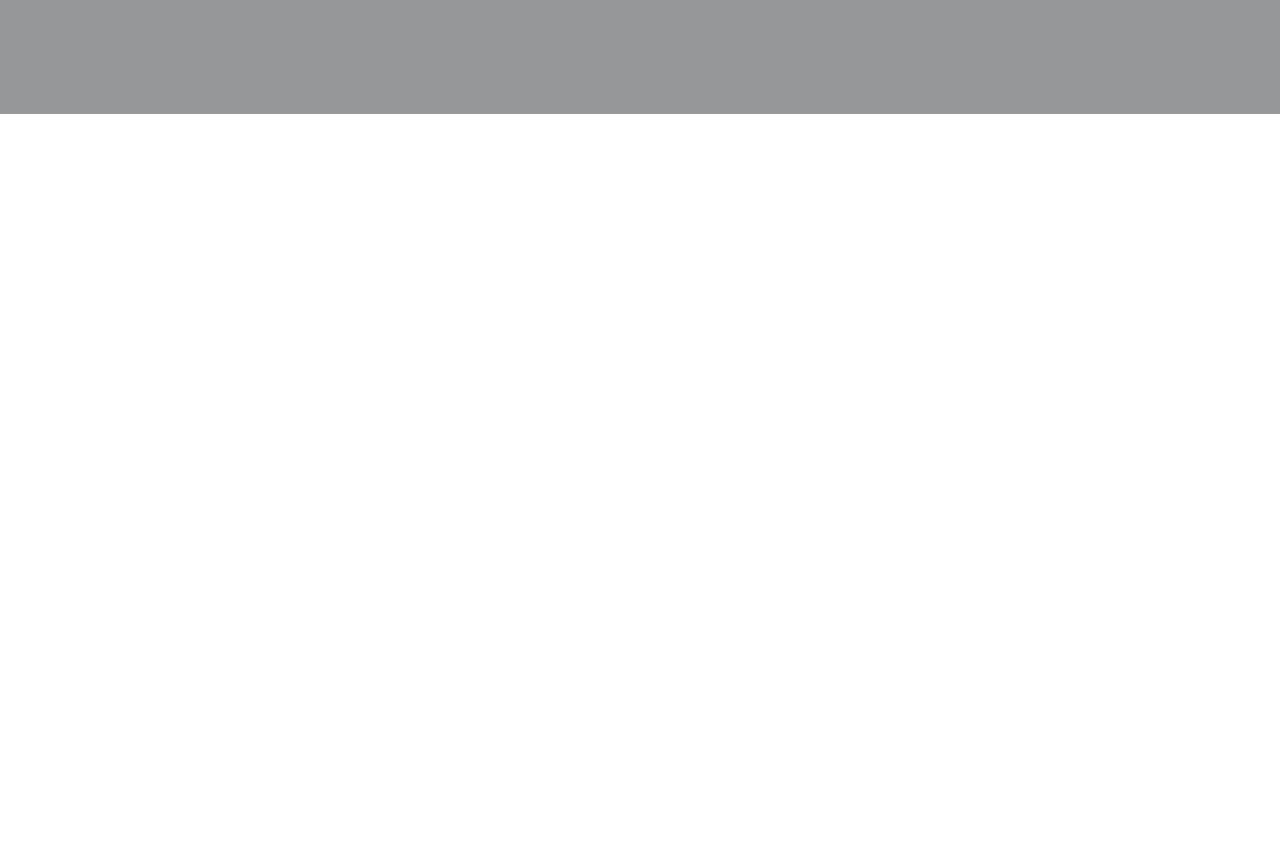
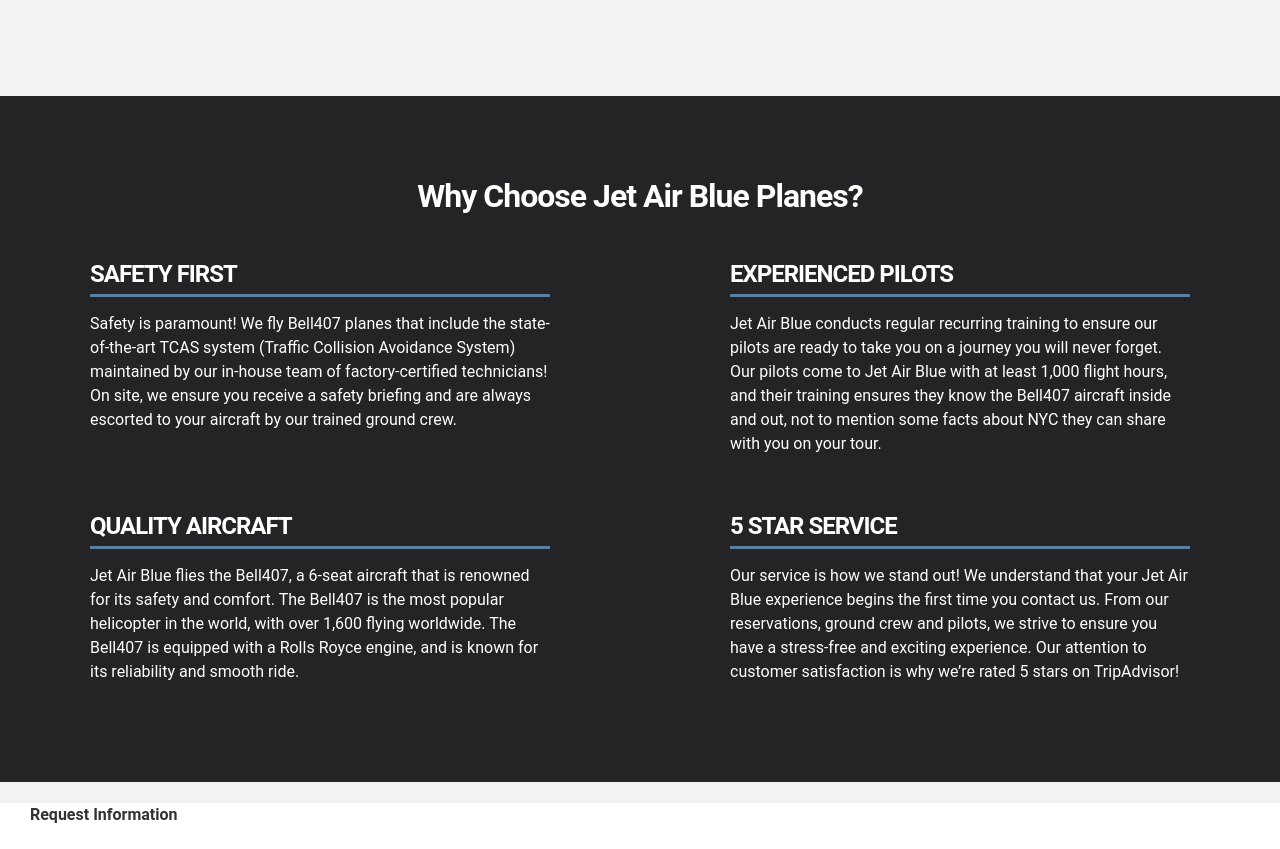
Before and after one commit to nooccarr/JetAirBlue, a React (Vite) app: page / in a window 1280 px wide. Shown: the part 1892-2741 px from the top of the page. Before the commit the page ends 2006 px from the top, so only its background shows below. Built offline with nearby package versions, Linux system fonts and the light colour scheme.

Commit message:
Continue working on Home page. Add more components.

```diff
--- a/src/components/Home.jsx
+++ b/src/components/Home.jsx
@@ -3,40 +3,64 @@
 
 const tours = [
   {
-    title: 'Manhattan Plane Tour',
+    title: 'Manhattan Classic Plane Tour',
     description: 'Take a flight that you will remember for a lifetime! Departing from the Downtown Manhattan Heliport, the Classic Manhattan Tour begins at the majestic the Statue of Liberty, followed by the world-famous Manhattan Skyline.',
     image: 'https://placehold.co/360x240'
   },
   {
+    title: 'Manhattan Deluxe Plane Tour',
+    description: 'An exciting and comprehensive helicopter tour of New York City with breathtaking views and excellent photo opportunities! This extended version of the Classic Tour will treat you to the best views of New York City including the Statue of Liberty, Empire State Building and Central park.',
+    image: 'https://placehold.co/360x240'
+  },
+    {
     title: 'Montauk Plane Tour',
     description: 'An exciting and comprehensive helicopter tour of New York City with breathtaking views and excellent photo opportunities! This extended version of the Classic Tour will treat you to the best views of New York City including the Statue of Liberty, Empire State Building and Central park.',
     image: 'https://placehold.co/360x240'
   },
 ];
 
+const values = [
+  {
+    title: 'safety first',
+    description: 'Safety is paramount! We fly Bell407 planes that include the state-of-the-art TCAS system (Traffic Collision Avoidance System) maintained by our in-house team of factory-certified technicians! On site, we ensure you receive a safety briefing and are always escorted to your aircraft by our trained ground crew.',
+  },
+  {
+    title: 'experienced pilots',
+    description: 'Jet Air Blue conducts regular recurring training to ensure our pilots are ready to take you on a journey you will never forget. Our pilots come to Jet Air Blue with at least 1,000 flight hours, and their training ensures they know the Bell407 aircraft inside and out, not to mention some facts about NYC they can share with you on your tour.',
+  },
+  {
+    title: 'quality aircraft',
+    description: 'Jet Air Blue flies the Bell407, a 6-seat aircraft that is renowned for its safety and comfort. The Bell407 is the most popular helicopter in the world, with over 1,600 flying worldwide. The Bell407 is equipped with a Rolls Royce engine, and is known for its reliability and smooth ride.',
+  },
+  {
+    title: '5 star service',
+    description: 'Our service is how we stand out! We understand that your Jet Air Blue experience begins the first time you contact us. From our reservations, ground crew and pilots, we strive to ensure you have a stress-free and exciting experience. Our attention to customer satisfaction is why we’re rated 5 stars on TripAdvisor!',
+  },
+];
+
 const Home = () => {
 
-  const imagesCarouselTop = () => (
+  const imagesCarouselBottom = () => (
     <Carousel autoPlay interval="10000" infiniteLoop showThumbs={false}>
-      <div className='home-main-image'>
+      <div className='home-main-image-bottom'>
         <img src="https://placehold.co/1920x525" />
         {/* <p className="legend">Legend 1</p> */}
       </div>
-      <div className='home-main-image'>
+      <div className='home-main-image-bottom'>
         <img src="https://placehold.co/1920x525" />
         {/* <p className="legend">Legend 2</p> */}
       </div>
-      <div className='home-main-image'>
+      <div className='home-main-image-bottom'>
         <img src="https://placehold.co/1920x525" />
         {/* <p className="legend">Legend 3</p> */}
       </div>
     </Carousel>
   );
 
-  const imagesCarouselBottom = () => (
+  const imagesCarouselTop = () => (
     <Carousel showThumbs={false} showIndicators={false}>
-      <div className='home-main-image'>
-        <img src="https://placehold.co/1920x525" />
+      <div className='home-main-image-top'>
+        <img src="https://placehold.co/1920x1080" />
       </div>
     </Carousel>
   );
@@ -73,6 +97,50 @@
     <button className='learn-more-button'>learn more</button>
   );
 
+  const valueList = () => (
+    <div className='home-value-list'>
+      {values.map(value => (
+        <div className='home-value-container'>
+          <h4 className='home-value-title'>{value.title}</h4>
+          <p className='home-value-description'>{value.description}</p>
+        </div>
+      ))}
+    </div>
+  );
+
+  const requestInfo = () => (
+    <div className='home-request-info-form-container'>
+      <form>
+        <div>
+          <h4>Request Information</h4>
+        </div>
+        <div>
+          <label htmlFor='fname'>First Name</label>
+          <input type='text' id='fname' name='fname' />
+        </div>
+        <div>
+          <label htmlFor='lname'>Last Name</label>
+          <input type='text' id='lname' name='lname' />
+        </div>
+        <div>
+          <label htmlFor='email'>Email</label>
+          <input type='email' id='email' name='email' />
+        </div>
+        <div>
+          <label htmlFor='phone'>Phone</label>
+          <input type='tel' id='phone' name='phone' />
+        </div>
+        <div>
+          <label htmlFor='message'>What Can We Assist You With?</label>
+          <textarea id='message' name='message' />
+        </div>
+        <div>
+          <button>Submit</button>
+        </div>
+      </form>
+    </div>
+  );
+
   return (
     <div className='page-container'>
       {imagesCarouselTop()}
@@ -81,6 +149,16 @@
         <h3 className='home-choose-tour-text'>Choose a Plane Tour</h3>
         {tourCardList()}
       </section>
+      <section className='home-why-choose-us-container'>
+        <h3 className='home-why-choose-us-text'>Why Choose Jet Air Blue Planes?</h3>
+        {valueList()}
+      </section>
+      <section className='home-request-info-container'>
+        {requestInfo()}
+        <div>
+          <img src="https://placehold.co/1080x1080" />
+        </div>
+      </section>
     </div>
 
   );
--- a/src/styles/app.css
+++ b/src/styles/app.css
@@ -156,9 +156,12 @@
 }
 
 /* HOME */
-.home-main-image {
+.home-main-image-top {
+  max-height: 1080px;
+}
+
+.home-main-image-bottom {
   max-height: 525px;
-  /* min-height: 400px; */
 }
 
 .home-choose-tour-container {
@@ -270,10 +273,81 @@
   opacity: 1;
 }
 
+/* WHY CHOOSE US */
+.home-why-choose-us-container {
+  /* margin: 0 auto;
+  max-width: 1280px; */
+  padding-top: 80px;
+  /* margin-bottom: 43px; */
+  background-color: #242325;
+}
+
+.home-why-choose-us-text {
+  text-align: center;
+  margin: 0;
+  padding-bottom: 43px;
+  font-size: 32px;
+  letter-spacing: -1px;
+  line-height: 1.25;
+  color: #fff;
+}
+
+.home-value-list {
+  display: flex;
+  justify-content: space-around;
+  flex-wrap: wrap;
+  margin: 0 auto;
+  max-width: 1280px;
+  padding-bottom: 43px;
+}
+
+.home-value-container {
+  min-width: 244px;
+  max-width: 460px;
+  margin: 0 30px;
+}
+
+.home-value-title {
+  margin: 0;
+  margin-bottom: 15px;
+  font-size: 24px;
+  letter-spacing: -1px;
+  line-height: 1.25;
+  color: #fff;
+  text-transform: uppercase;
+  border-bottom: 3px solid rgb(92 128 160);
+  padding-bottom: 5px;
+}
+
+.home-value-description {
+  margin: 0;
+  font-size: 16px;
+  line-height: 1.5;
+  color: #fff;
+  padding-bottom: 55px;
+}
+
+/* HOME REQUEST INFO */
+/* TODO: implement grid layout */
+.home-request-info-container {
+
+  margin-bottom: -7px;
+}
+
+/* TODO: implement grid layout */
+.home-request-info-form-container {
+  min-width: 600px;
+  width: auto;
+  padding: 0 30px;
+  background-color: #fff;
+
+}
+
 /* FOOTER */
 footer {
   background-color: rgb(150 151 153);
   color: #fff;
+  border-top: 3px solid rgb(92 128 160);
 }
 
 .footer-container {
```
